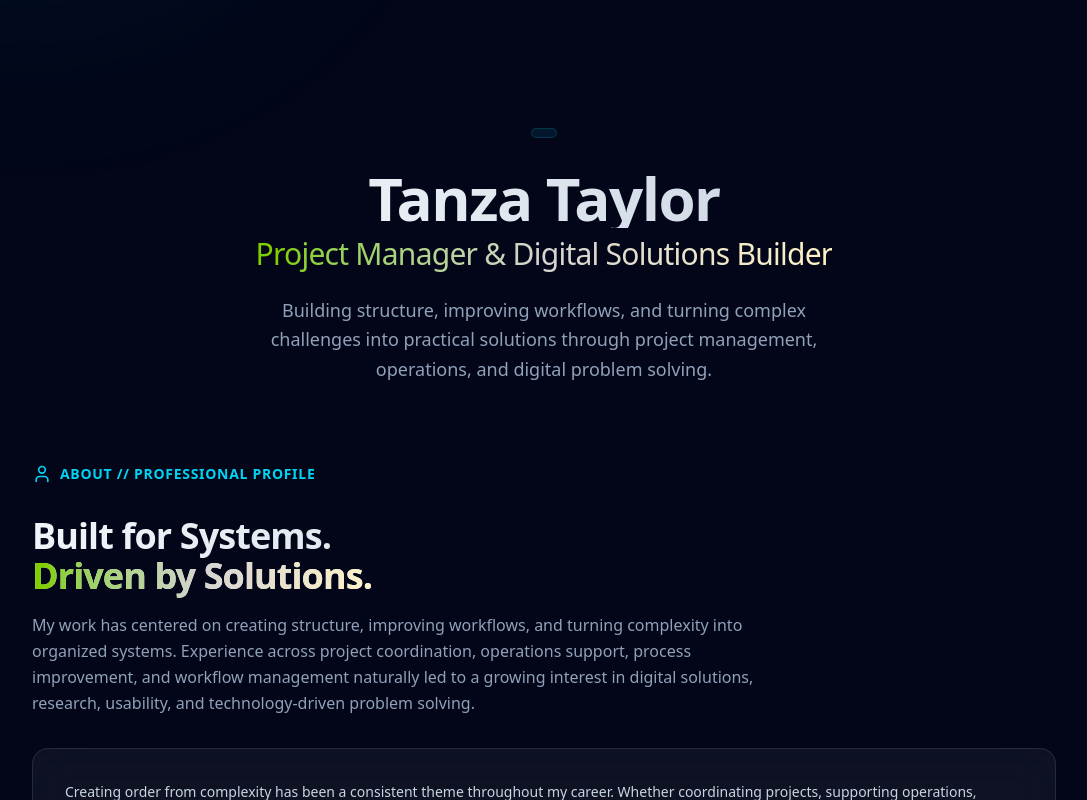
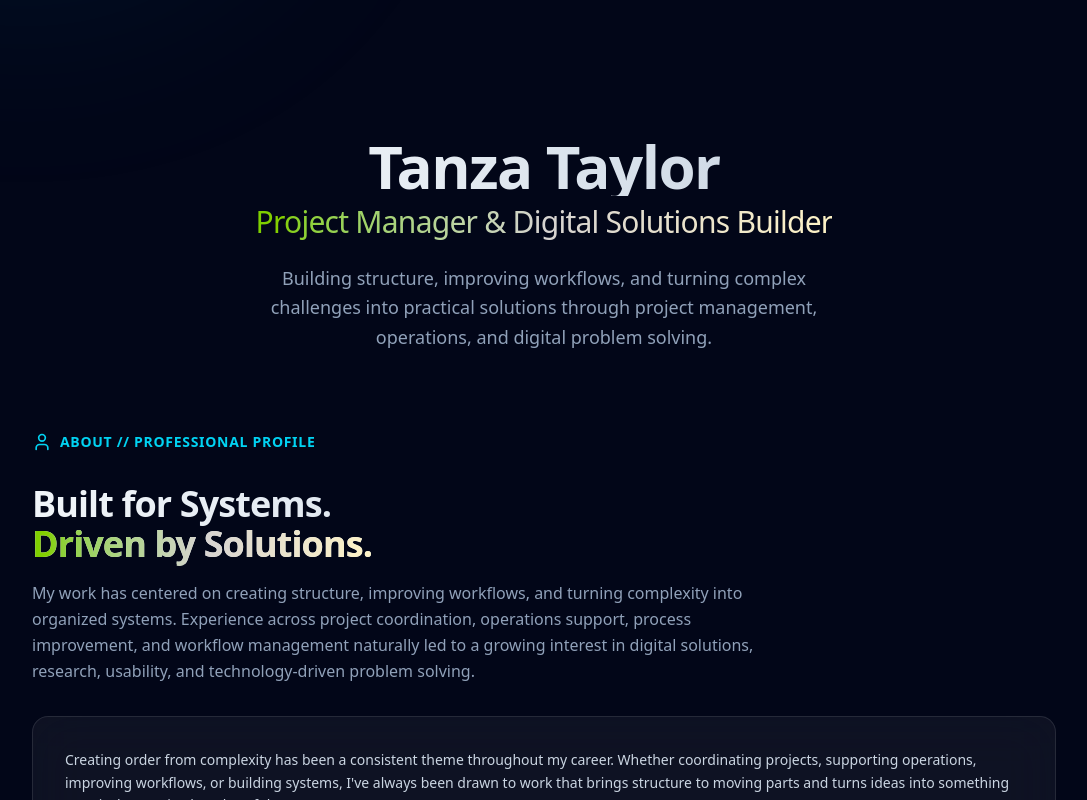
Before and after one commit to tanztylr/Tanza-Portfolio-V1, a Next.js app: page / in a window 1280 px wide. Shown: the top 800 px of the page, without its empty margins (96-1183 px from the left). Built offline with nearby package versions, Linux system fonts and the light colour scheme.

Commit message:
Remove unused inline-flex container in hero section
Removed unused inline-flex container from hero section.

```diff
--- a/src/app/page.js
+++ b/src/app/page.js
@@ -56,9 +56,7 @@ export default function Home() {
 
       {/* 1. HERO SECTION */}
       <div className="relative z-10 text-center space-y-4 mb-20">
-        <div className="inline-flex items-center space-x-2 bg-cyan-500/10 border border-cyan-500/20 text-cyan-400 text-xs px-3 py-1 rounded-full uppercase tracking-wider font-medium">
 
-        </div>
         <div className="space-y-2 pt-2">
           <h1 className="text-4xl md:text-6xl font-bold tracking-tight bg-gradient-to-r from-slate-100 to-slate-300 bg-clip-text text-transparent">
             Tanza Taylor
```
